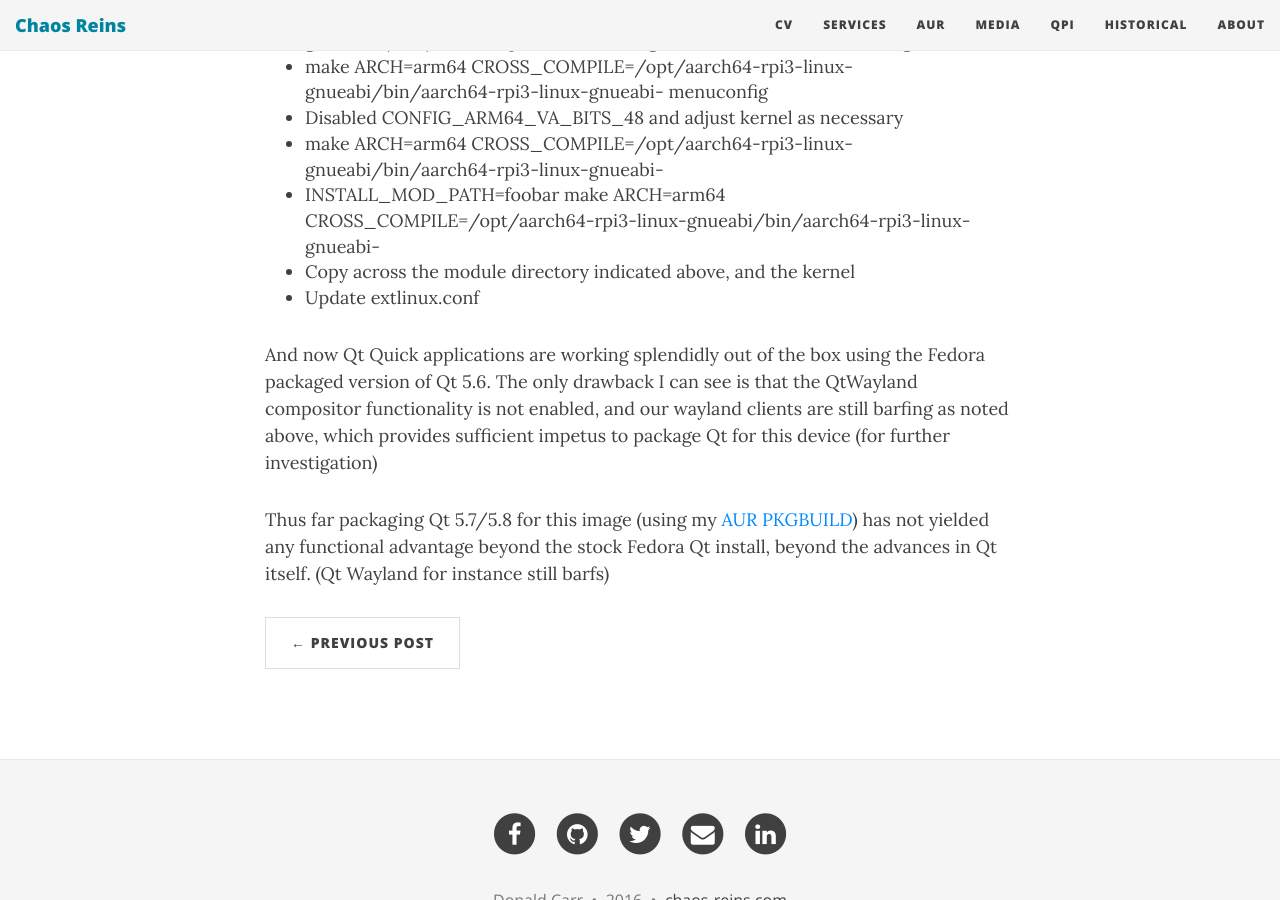
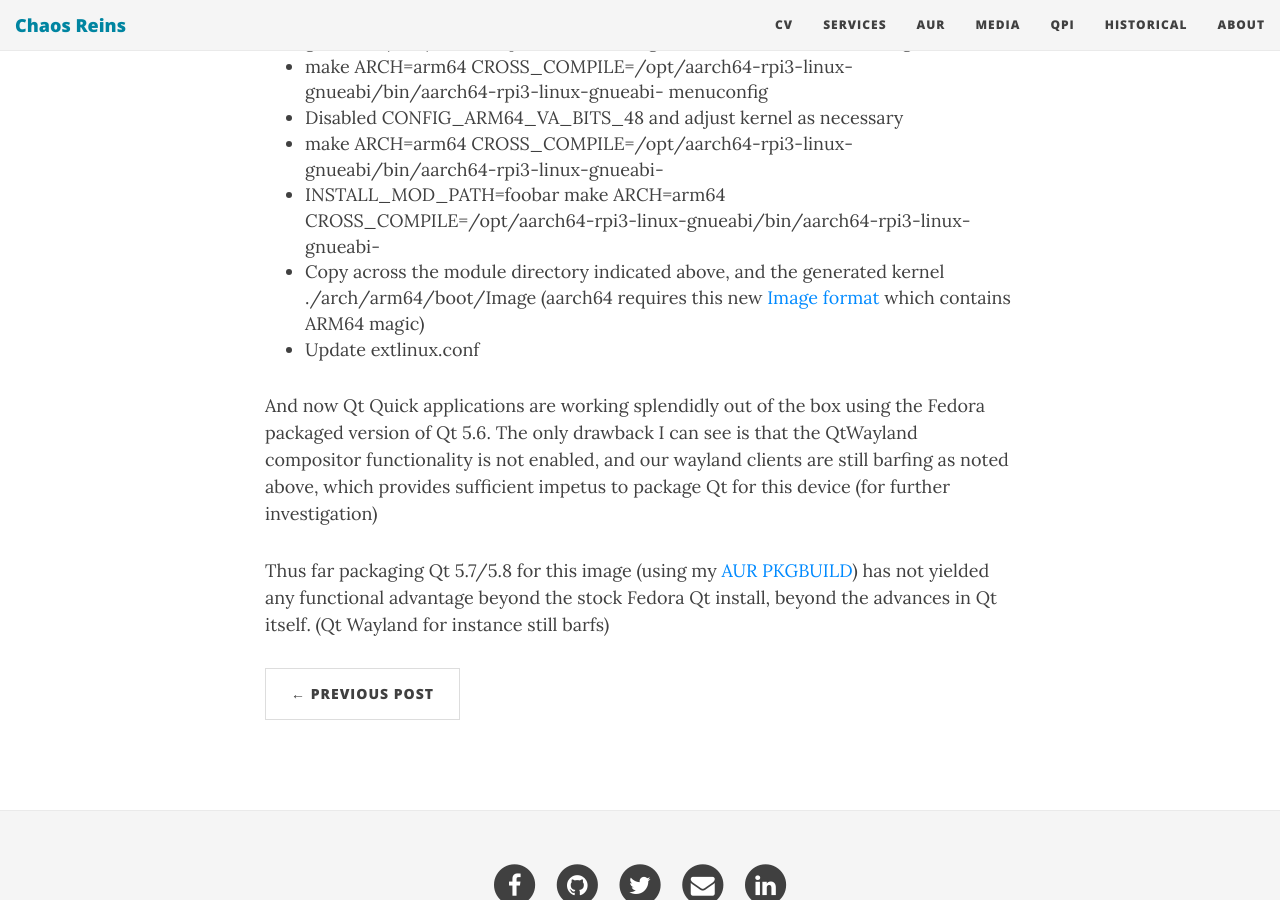
Before and after one commit to sirspudd/sirspudd.github.io, a Jekyll site: the page built from _posts/2016-08-20-qt-pi3-fedora-aarch64.md, in a window 1280 px wide and 900 px high, scrolled down 4996 px. Built offline with Jekyll 4.4.1, drawn with Linux system fonts in a browser that asks for light colours; nearby versions of some CDN libraries; comment, search, counter and statistics services are not loaded.

Commit message:
Document Image file format
Change-Id: I7f513fb1c02b6a89f8d1fdd732309278997d3ef6

```diff
--- a/_posts/2016-08-20-qt-pi3-fedora-aarch64.md
+++ b/_posts/2016-08-20-qt-pi3-fedora-aarch64.md
@@ -133,7 +133,7 @@ I have verified that CONFIG_ARM64_VA_BITS_48 was causing my grief with the Qt V4
 * Disabled CONFIG_ARM64_VA_BITS_48 and adjust kernel as necessary
 * make ARCH=arm64 CROSS_COMPILE=/opt/aarch64-rpi3-linux-gnueabi/bin/aarch64-rpi3-linux-gnueabi-
 * INSTALL_MOD_PATH=foobar make ARCH=arm64 CROSS_COMPILE=/opt/aarch64-rpi3-linux-gnueabi/bin/aarch64-rpi3-linux-gnueabi-
-* Copy across the module directory indicated above, and the kernel
+* Copy across the module directory indicated above, and the generated kernel ./arch/arm64/boot/Image (aarch64 requires this new [Image format](https://patchwork.ozlabs.org/patch/379898/) which contains ARM64 magic)
 * Update extlinux.conf
 
 And now Qt Quick applications are working splendidly out of the box using the Fedora packaged version of Qt 5.6. The only drawback I can see is that the QtWayland compositor functionality is not enabled, and our wayland clients are still barfing as noted above, which provides sufficient impetus to package Qt for this device (for further investigation)
```
